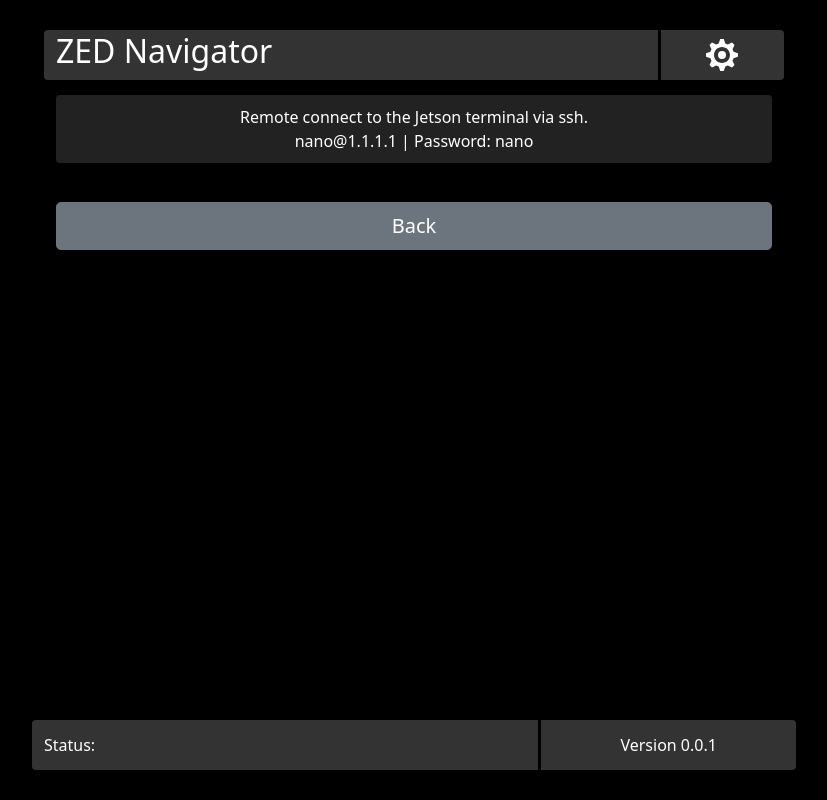
After one commit to b-state/camtrack, a Flask app: template templates/ssh_connection.html in a window 1280 px wide. The commit adds this page. Shown: the whole page, without its empty margins (226-1053 px from the left). Run offline with Flask 2, Linux system fonts and the light colour scheme; the template is opened without the code that fills it, so the values that code supplies are empty; parts of the project's set-up code (start-up, migrations or seed data) failed here and were passed over; some libraries are stand-ins or nearby versions.

```diff
--- a/server.py
+++ b/server.py
@@ -79,3 +79,7 @@
     if request.form.get("action") == "shutdown":
         os.system('systemctl restart')
     return render_template("settings.html")
+
+@app.route("/settings", methods=['GET', 'POST'])
+def ssh_connection():
+    return render_template("ssh_connection.html")
--- a/templates/settings.html
+++ b/templates/settings.html
@@ -27,6 +27,9 @@
     </div>
 </form>
 <br>
+<div class="d-grid">
+    <a class="btn btn-secondary btn-lg btn-block" href="/ssh_connection" role="button">Remote connect to Jetson</a>
+</div>
 
 <div class="d-grid">
     <a class="btn btn-secondary btn-lg btn-block" href="/" role="button">Back</a>
--- /dev/null
+++ b/templates/ssh_connection.html
@@ -0,0 +1,14 @@
+{% extends "layouts/main.html" %}
+
+{% block content %}
+<div class="text-center text-white content-box rounded-2 ">
+    <span>Remote connect to the Jetson terminal via ssh.<br> nano@1.1.1.1 | Password: nano</span>
+</div>
+<br>
+
+<div class="d-grid">
+    <a class="btn btn-secondary btn-lg btn-block" href="/" role="button">Back</a>
+</div>
+
+
+{% endblock %}
```
